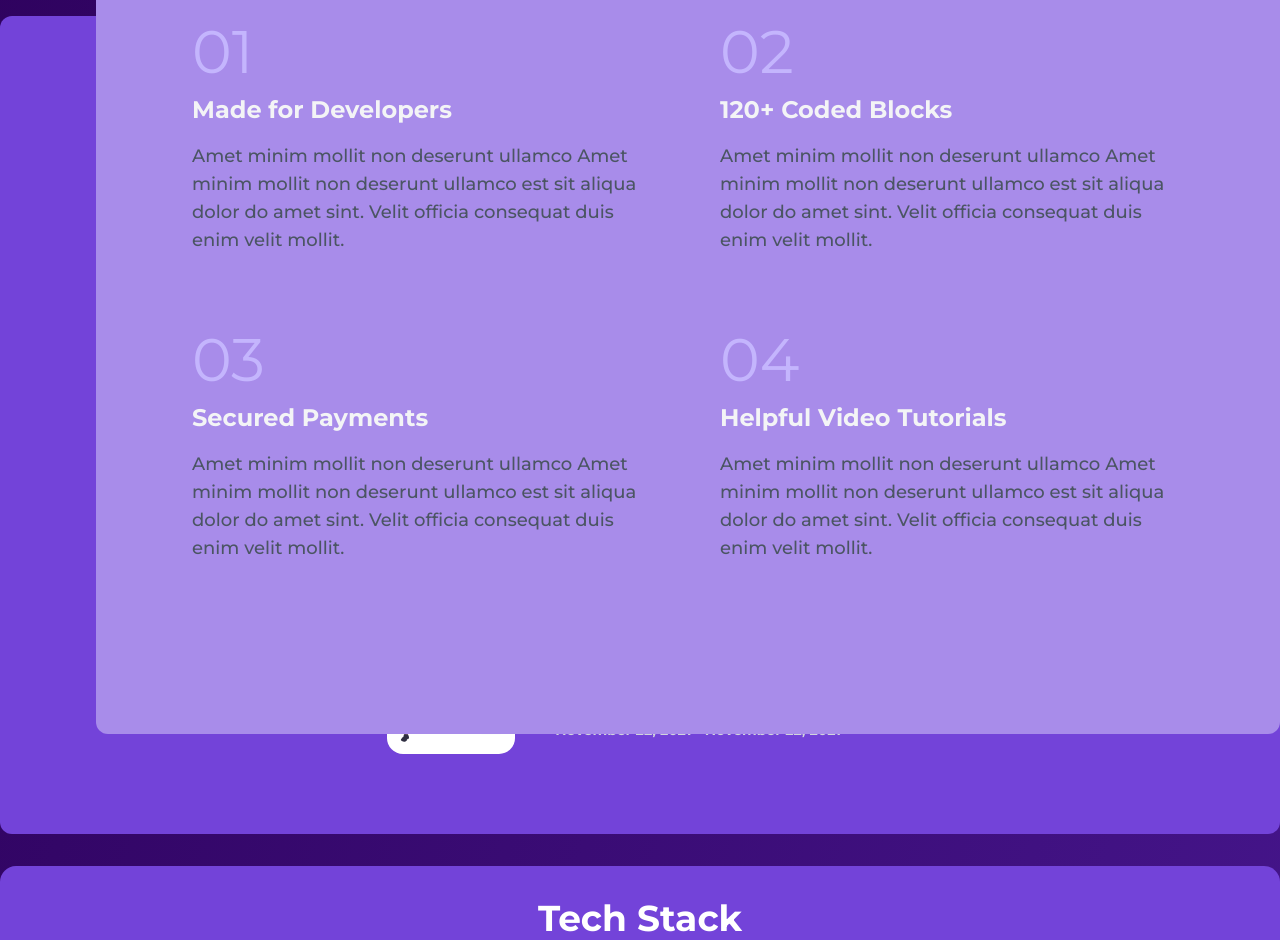
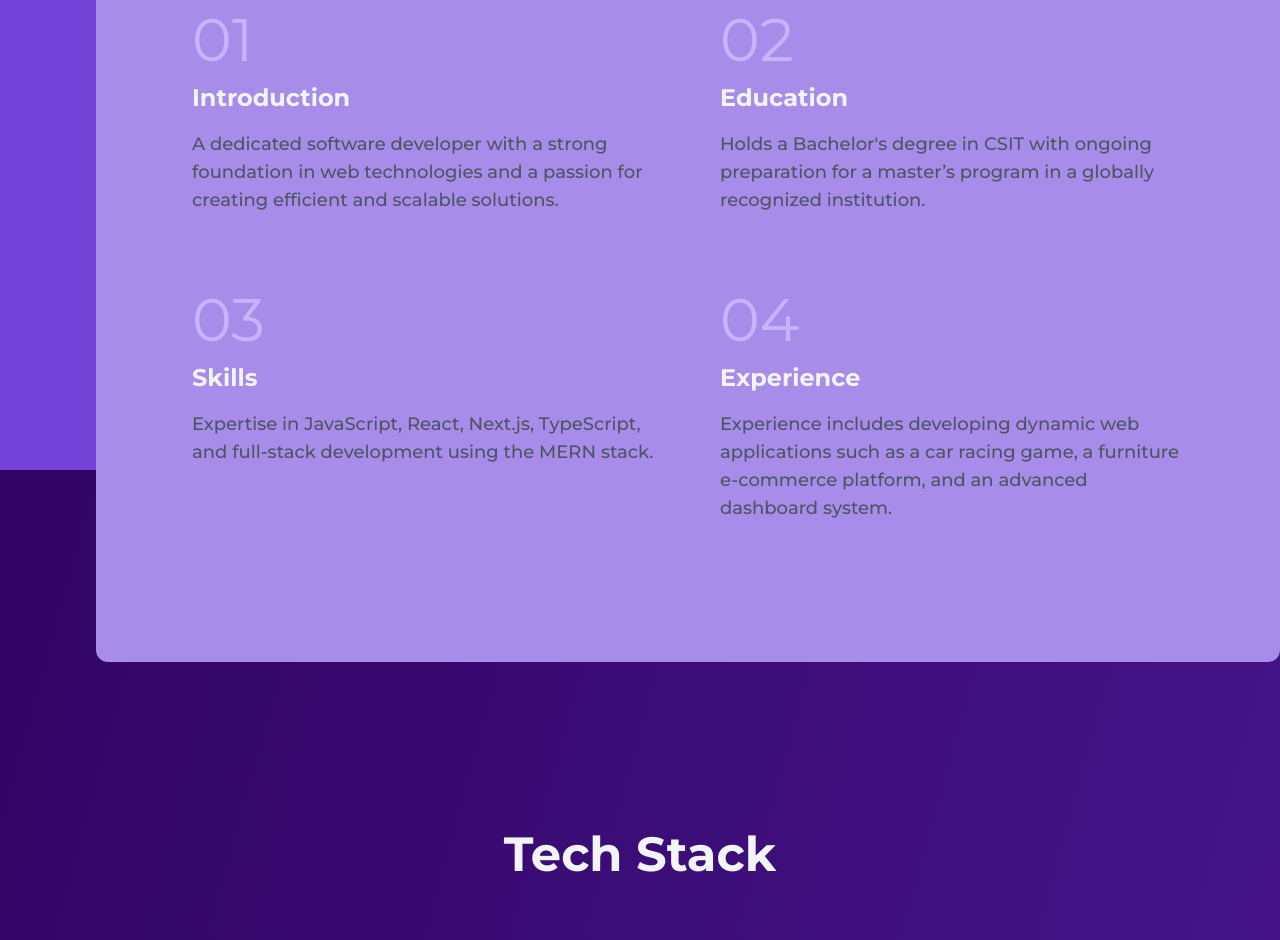
Before and after one commit to RamRijal/Personal_Portfolio, a Next.js app: page / in a window 1280 px wide. Shown: the part 880-1820 px from the top of the page. Built offline with nearby package versions, Linux system fonts and the light colour scheme; grey boxes are pictures that could not be loaded.

Commit message:
UI updates

```diff
--- a/app/page.tsx
+++ b/app/page.tsx
@@ -9,8 +9,9 @@ export default function Home() {
     <>
       <Homepage />
       <Profile />
-      <Experience />
-      <Skills />
+      <div className=" xl:mt-[750px]">
+        <Skills />
+      </div>
       <Experience />
       <Projects />
       <Contact />
--- a/app/profile/page.tsx
+++ b/app/profile/page.tsx
@@ -3,9 +3,14 @@ import React from "react";
 
 const Profile = () => {
   return (
-    <div className="absolute z-50 top-[630px] left-24">
-      <ProfileDetails />
+    <>
+      <div className="hidden xl:block w-full absolute top-[850px] bg-[#7343D9] h-[500px]">
     </div>
+      <div className="xl:absolute z-50 lg:top-[700px] lg:left-2 xl:top-[650px] xl:left-24">
+
+        <ProfileDetails />
+      </div>
+    </>
   );
 };
 
--- a/components/Experience.tsx
+++ b/components/Experience.tsx
@@ -6,9 +6,9 @@ const Experience = () => {
   return <section className="flex relative rounded-xl justify-center items-center  bg-[#7343D9] py-12 sm:py-16 lg:py-20">
     <div className="px-6 mx-auto max-w-7xl sm:px-6 lg:px-8">
       <div className="max-w-lg mx-auto text-left sm:text-center">
-        <h2 className="text-3xl font-bold text-gray-900 sm:text-5xl font-pj">
-          Experience
-        </h2>
+        <div className="text-center">
+          <h2 className="text-3xl font-bold leading-tight text-gray-100 sm:text-4xl lg:text-5xl">Experience</h2>
+        </div>
       </div>
 
       <div className="mt-4 sm:mt-8">
--- a/components/Navbar.tsx
+++ b/components/Navbar.tsx
@@ -41,7 +41,7 @@ const Navbar = () => {
                             </div>
 
                             <div className="mt-6">
-                                <Link href="/" className="inline-flex justify-center px-6 py-3 text-lg font-semibold text-white bg-blue-600 rounded-md hover:bg-blue-700">Download CV</Link>
+                                <Link href="/" className="inline-flex justify-center px-6 py-3 text-lg font-semibold text-white bg-gradient-to-bl from-cyan-600 to-violet-800 shadow-xl rounded-md hover:bg-violet-900 hover:scale-105">Download CV</Link>
                             </div>
                         </nav>
                     </div>
--- a/components/ProfileDetails.tsx
+++ b/components/ProfileDetails.tsx
@@ -1,55 +1,37 @@
+import { About } from "@/data/data";
 
 const ProfileDetails = () => {
   return (
-   <>
-      <section className="relative py-10 rounded-xl bg-[#a88cea] sm:py-16 lg:py-24">
+    <>
+
+      <section className="relative py-10 lg:rounded-xl bg-[#a88cea] sm:py-16 lg:py-16">
         <div className="px-4 mx-auto max-w-7xl sm:px-6 lg:px-8">
           <div className="text-center">
             <h2 className="text-3xl font-bold leading-tight text-gray-100 sm:text-4xl lg:text-5xl">About me</h2>
           </div>
 
-          <div className="px-5 py-8 mt-10 lg:mt-16 lg:p-16">
-            <div className="grid grid-cols-1 gap-12 lg:gap-16 sm:grid-cols-2">
-              <div className="flex flex-col  items-start">
-                <p className="text-6xl text-violet-300">01</p>
-                <div className="py-3">
-                  <h3 className="text-2xl font-semibold text-gray-100">Made for Developers</h3>
-                  <p className="mt-4 text-lg font-medium text-gray-600">Amet minim mollit non deserunt ullamco Amet minim mollit non deserunt ullamco est sit aliqua dolor do amet sint. Velit officia consequat duis enim velit mollit.</p>
-                </div>
-              </div>
+          <div className="px-5 py-8 mt-4 md:mt-10 lg:mt-16 lg:p-16">
+            <div className="grid grid-cols-1 gap-6 md:gap-12 lg:gap-16 sm:grid-cols-2">
+              {
+                About.map((data) => {
+                  return (
+                    <div key={data.id} className="flex flex-col  items-start">
+                      <p className="text-6xl text-violet-300">{data.number}</p>
+                      <div className="py-3">
+                        <h3 className="text-2xl font-semibold text-gray-100">{data.title}</h3>
+                        <p className="mt-4 text-sm md:text-lg font-medium text-gray-600">{data.description}</p>
+                      </div>
+                    </div>
+                  )
+                })
+              }
 
-
-              <div className="flex flex-col  items-start">
-                <p className="text-6xl text-violet-300">02</p>
-
-                <div className="py-3">
-                  <h3 className="text-2xl font-semibold text-gray-100">120+ Coded Blocks</h3>
-                  <p className="mt-4 text-lg font-medium text-gray-600">Amet minim mollit non deserunt ullamco Amet minim mollit non deserunt ullamco est sit aliqua dolor do amet sint. Velit officia consequat duis enim velit mollit.</p>
-                </div>
-              </div>
-
-              <div className="flex flex-col  items-start">
-                <p className="text-6xl text-violet-300">03</p>
-
-                <div className="py-3">
-                  <h3 className="text-2xl font-semibold text-gray-100">Secured Payments</h3>
-                  <p className="mt-4 text-lg font-medium text-gray-600">Amet minim mollit non deserunt ullamco Amet minim mollit non deserunt ullamco est sit aliqua dolor do amet sint. Velit officia consequat duis enim velit mollit.</p>
-                </div>
-              </div>
-              <div className="flex flex-col items-start">
-                <p className="text-6xl text-violet-300">04</p>
-
-                <div className="py-3">
-                  <h3 className="text-2xl font-semibold text-gray-100">Helpful Video Tutorials</h3>
-                  <p className="mt-4 text-lg font-medium text-gray-600">Amet minim mollit non deserunt ullamco Amet minim mollit non deserunt ullamco est sit aliqua dolor do amet sint. Velit officia consequat duis enim velit mollit.</p>
-                </div>
-              </div>
             </div>
           </div>
         </div>
       </section>
 
-   </>
+    </>
   );
 }
 
--- a/components/Skills.tsx
+++ b/components/Skills.tsx
@@ -4,14 +4,16 @@ import { Stack } from '@/data/data';
 
 const Skills = () => {
   return (
-    <div className="py-8 sm:py-6 lg:py-8 max-h-screen">
-      <div className="flex flex-col mx-auto pb-5 max-w-md md:max-w-7xl  bg-[#7343D9] rounded-2xl justify-center text-center items-center mb-7 overflow-hidden lg:overflow-visible">
+    <>
+
+      <div className="pt-6 sm:pt-6 lg:py-8 max-h-screen">
+        <div className="flex flex-col mx-auto pb-5 max-w-md md:max-w-full lg:rounded-2xl justify-center text-center items-center mb-7 lg:mb-0 overflow-hidden lg:overflow-visible">
           {/* TITLE */}
-        <div className="my-8">
-          <p className="text-2xl sm:text-3xl lg:text-4xl font-semibold text-white">Tech Stack</p>
+          <div className="text-center mt-8 mb-12">
+            <h2 className="text-3xl font-bold leading-tight text-gray-100 sm:text-4xl lg:text-5xl">Tech Stack</h2>
           </div>
           {/* SLIDING CONTAINER */}
-        <div className="px-4 sm:px-6 md:px-8 lg:px-10">
+          <div className="">
             <Marquee pauseOnClick={true}>
               {Stack?.reverse().map(({ logo, title }, index) => (
 
@@ -50,6 +52,7 @@ const Skills = () => {
           </div>
         </div>
       </div>
+    </>
   );
 };
 
--- a/data/data.ts
+++ b/data/data.ts
@@ -128,6 +128,36 @@ export const ProjectsList = [
     redirectLink: "https://example.com/weather-app",
     imgSrc:
       "https://cdn.rareblocks.xyz/collection/clarity/images/blog/2/blog-2.png",
-
   },
 ];
+
+export const About = [
+  {
+    id: 1,
+    title: "Introduction",
+    description:
+      "A dedicated software developer with a strong foundation in web technologies and a passion for creating efficient and scalable solutions.",
+    number: "01",
+  },
+  {
+    id: 2,
+    title: "Education",
+    description:
+      "Holds a Bachelor's degree in CSIT with ongoing preparation for a master’s program in a globally recognized institution.",
+    number: "02",
+  },
+  {
+    id: 3,
+    title: "Skills",
+    description:
+      "Expertise in JavaScript, React, Next.js, TypeScript, and full-stack development using the MERN stack.",
+    number: "03",
+  },
+  {
+    id: 4,
+    title: "Experience",
+    description:
+      "Experience includes developing dynamic web applications such as a car racing game, a furniture e-commerce platform, and an advanced dashboard system.",
+    number: "04",
+  },
+];
```
Lines whose indentation alone changed are shown as unchanged.
